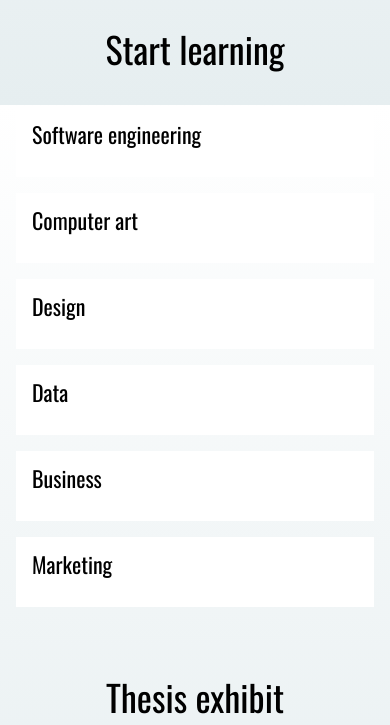
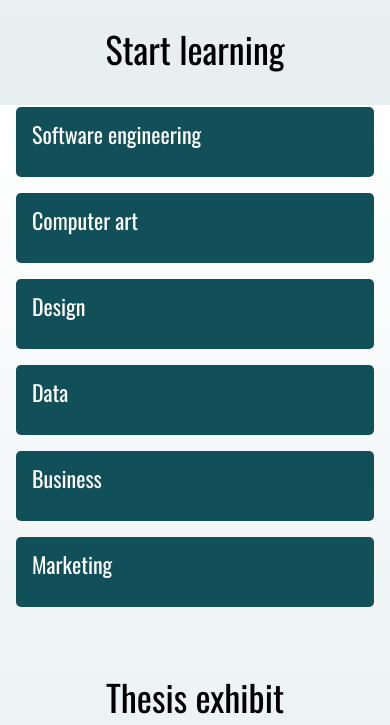
Before and after one commit to AlexCowland/colmaracademy, a plain HTML site: page index.html in a window 390 px wide. Shown: the part 1583-2308 px from the top of the page. Drawn offline with nearby package versions, Linux system fonts and the light colour scheme.

Commit message:
added color to courses section on mobile display

```diff
--- a/resources/css/style.css
+++ b/resources/css/style.css
@@ -436,13 +436,18 @@ footer .container span {
     content: "";
   }
 
+  .course-content h3 {
+    color: #fff;
+  }
+
   .course-item {
     flex: 1 1 250px;
-    background-color: #fff;
+    background-color: #114F59;
     margin: 0.8rem 0;
     padding: 1.6rem 1.6rem 2.4rem;
     border-bottom: none;
     transition: none;
+    border-radius: 0.5rem;
   }
 
   .course-item:hover {
```
